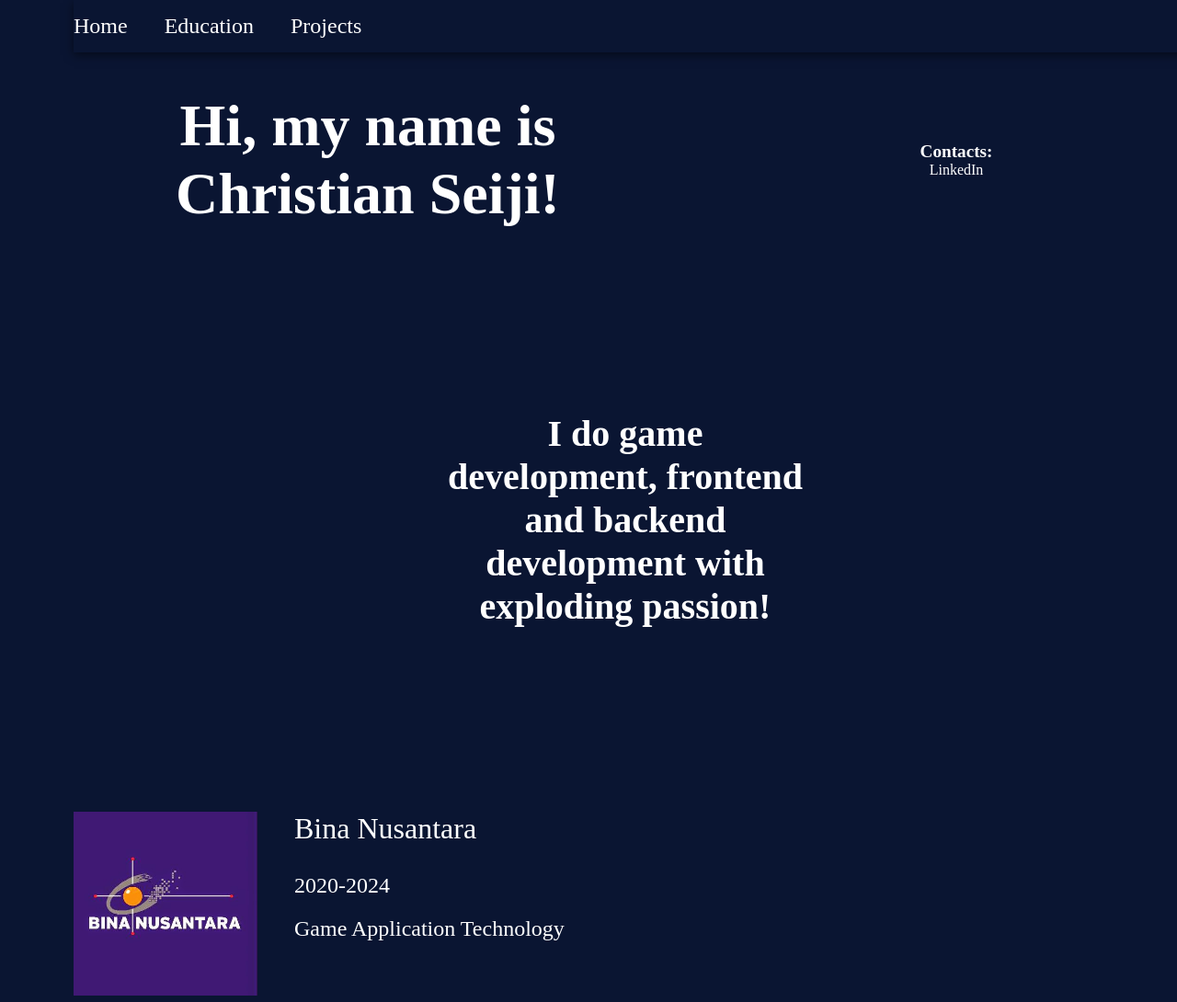
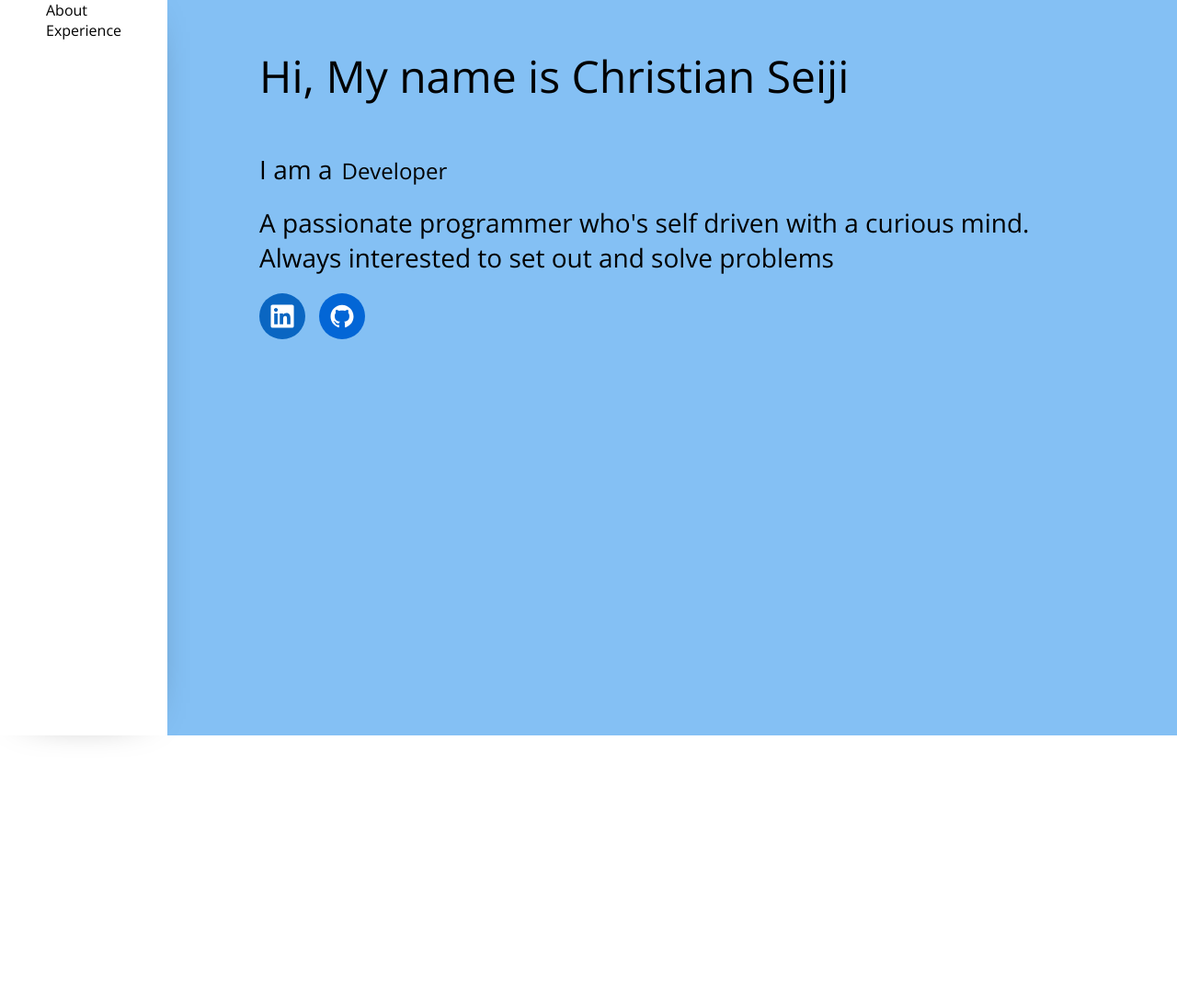
Before and after one commit to Flaze07/portfolio, a plain HTML site: page index.html in a window 1280 px wide. Shown: the top 1090 px of the page at 92% size. After the commit the page ends 800 px from the top, so only its background shows below. Drawn offline with nearby package versions, Linux system fonts and the light colour scheme.

Commit message:
feat: restarted portfolio and created home

```diff
--- a/education.css
+++ /dev/null
@@ -1,26 +0,0 @@
-.education {
-    margin-top: 150px;
-
-    }
-
-.education-card {
-    margin-top: 50px;
-    gap: 40px;
-}
-
-.education-logo img {
-    width: 200px;
-}
-
-.education-title {
-    font-size: 2em;
-}
-
-.education-content {
-    margin-top: 10px;
-    font-size: 1.5em;
-}
-
-.education-content div {
-    margin-top: 20px;
-}
--- a/home.css
+++ /dev/null
@@ -1,39 +0,0 @@
-.home-top {
-    width: 100vw;
-
-    padding-top: 100px;
-}
-
-.home-top > div{
-    width: 50%;
-    text-align: center;
-}
-
-.home-introduction {
-    font-size: 4em;
-    font-weight: bold;
-}
-
-.home-contact-group {
-    justify-content: center;
-}
-
-.home-contact {
-    font-size: 1.2em;
-    font-weight: bold;
-}
-
-.home-description {
-    max-width: 100vw;
-
-    font-size: 2.5em;
-    font-weight: bold;
-
-    text-align: center;
-
-    padding-top: 200px;
-    padding-left: 400px;
-    padding-right: 400px;
-
-    overflow-wrap: break-word
-}
--- a/index.css
+++ b/index.css
@@ -1,57 +1,23 @@
-:root {
-    --primary-color: #0A1532;
-    --secondary-color: #3f4b6a;
+body, html {
+    margin: 0;
+    padding: 0;
+    font-family: 'Open Sans', sans-serif;
 }
 
-html, body {
-    background-color: var(--primary-color);
-    color: white;
-
-    overflow-x: hidden;
-
-    padding: 0;
-    padding-bottom: 20px;
-    padding-left: 40px;
-    margin: 0;
+.portfolio {
+    flex-grow: 1;
 }
 
-navbar {
-    display: flex;
-    flex-direction: row;
-    gap: 40px;
-
-
-    background-color: var(--primary-color);
-    width: 100vw;
-
-    position: fixed;
-
-    padding-top: 15px;
-    padding-bottom: 15px;
-
-    box-shadow: 0 3px 10px rgba(0, 0, 0, 0.5);
+section {
+    min-height: 100vh;
+    box-sizing: border-box;
 }
 
-navbar a {
-    font-size: 1.5em;
-    font-weight: normal;
-
-    color: white;
-    text-decoration: none;
-
+.container {
+    gap: 0px;
 }
 
 a {
-    color: white;
     text-decoration: none;
+    color: black
 }
-
-.flex-row {
-    display: flex;
-    flex-direction: row;
-}
-
-.flex-col {
-    display: flex;
-    flex-direction: column;
-}
--- a/index.html
+++ b/index.html
@@ -5,110 +5,70 @@
     <meta http-equiv="X-UA-Compatible" content="IE=edge">
     <meta name="viewport" content="width=device-width, initial-scale=1.0">
     <title>Portfolio</title>
+    <link rel="stylesheet"
+          href="https://fonts.googleapis.com/css2?family=Open+Sans">
+    <link rel="stylesheet" href="util.css">
     <link rel="stylesheet" href="index.css">
-    <link rel="stylesheet" href="home.css">
-    <link rel="stylesheet" href="education.css">
-    <link rel="stylesheet" href="projects.css">
+    <link rel="stylesheet" href="navbar.css">
+    <link rel="stylesheet" href="introduction.css">
+    <link rel="stylesheet" href="introduction_animation.css">
+    <link rel="stylesheet" href="introduction_icon.css">
 </head>
 <body>
-    <navbar>
-        <a href="#home">Home</a>
-        <a href="#education">Education</a>
-        <a href="#projects">Projects</a>
-    </navbar>
-    <section id="home">
-        <div class="flex-col">
-            <div class="flex-row home-top">
-                <div class="home-introduction">
-                    Hi, my name is Christian Seiji!
+    <div class="horizontal-flex container">
+        <nav class="navbar actual">
+            <div class="vertical-flex">
+                <a href="#" class="section-btn">
+                    About
+                </a>
+                <a href="#" class="section-btn">
+                    Experience
+                </a>
             </div>
-                <div class="flex-col home-contact-group">
-                    <div class="home-contact">
-                        Contacts:
+        </nav>
+        <nav class="navbar positioning">
+            <div class="vertical-flex">
+                <a href="#introduction" class="section-btn">
+                    About
+                </a>
+                <a href="#" class="section-btn">
+                    Experience
+                </a>
             </div>
-                    <div>
-                        LinkedIn
+        </nav>
+        <div class="portfolio">
+            <section id="introduction" class="introduction">
+                <div class="introduction-title">
+                    Hi, My name is Christian Seiji
+                </div>
+                <div class="horizontal-flex introduction-definition">
+                    <div class="introduction-definition-begins">
+                        I am a
+                    </div>
+                    <div class="introduction-definition-defined">
+                        <div class="introduction-definition-words developer">
+                            Developer
+                        </div>
+                        <div class="introduction-definition-words fast-learner">
+                            Fast&nbsplearner
                         </div>
                     </div>
                 </div>
-            <div class="home-description">
-                I do game development, frontend and backend development with exploding passion!
+                <div class="introduction-description">
+                    A passionate programmer who's self driven with a curious mind. Always interested to set out and solve problems
                 </div>
-        </div>
-    </section>
-    <section id="education" class="flex-col education">
-        <div class="flex-row education-card">
-            <div class="education-logo">
-                <img src="binus_logo.jpg">
-            </div>
-            <div class="flex-col education-description">
-                <div class="education-title">
-                    Bina Nusantara
-                </div>
-                <div class="education-content">
-                    <div>
-                        2020-2024
-                    </div>
-                    <div>
-                        Game Application Technology
-                    </div>
-                </div>
-            </div>
-        </div>
-    </section>
-    <section id="projects" class="flex-row projects">
-        <div class="project-card">
-            <a href="https://gamejolt.com/games/multisnake/268447" class="project-content">
-                    <div class="project-img">
-                        <img src="project-images/snake.webp">
-                    </div>
-                    <div class="project-title">
-                        Multiplayer Snake
-                    </div>
-                    <div class="project-description">
-                        A game I made when I was in highschool in order to be played with friends
+                <div class="horizontal-flex introduction-contacts">
+                    <a href="https://www.linkedin.com/in/christian-seiji-725a9a1bb/">
+                        <div class=" introduction-icons introduction-linkedin">
                         </div>
                     </a>
-        </div>
-        <div class="project-card">
-            <a href="https://flaze07.itch.io/evade" class="project-content">
-                <div class="project-img">
-                    <img src="project-images/evade.png">
-                </div>
-                <div class="project-title">
-                    Evade
-                </div>
-                <div class="project-description">
-                    I made this game using D programming language and SFML library to test my capabilities
-                </div>
-            </a>
-        </div>
-        <div class="project-card">
-            <a href="https://bgdc.itch.io/hell-dodge" class="project-content">
-                <div class="project-img">
-                    <img src="project-images/helldodge.png">
-                </div>
-                <div class="project-title">
-                    Hell Dodge
-                </div>
-                <div class="project-description">
-                    This game was made in 3 months with a fullset of team
-                </div>
-            </a>
-        </div>
-        <div class="project-card">
-            <a href="https://itch.io/jam/bgdjam-2022/rate/1758706" class="project-content">
-                <div class="project-img">
-                    <img src="project-images/bulanini.png">
-                </div>
-                <div class="project-title">
-                    Bulan Ini
-                </div>
-                <div class="project-description">
-                    This game was made with a team for a gamejam which is called bgdjam-2022
+                    <a href="https://github.com/Flaze07">
+                        <div class=" introduction-icons introduction-github">
                         </div>
                     </a>
                 </div>
             </section>
+        </div>
+    </div>
 </body>
 </html>
--- /dev/null
+++ b/introduction.css
@@ -0,0 +1,50 @@
+.introduction {
+    background-color: #84c0f4;
+    padding-left: 100px;
+    padding-top: 50px;
+    padding-right: 100px;
+}
+
+.introduction-title {
+    font-size: 3em;
+    margin-bottom: 50px;
+}
+
+.introduction-definition-begins {
+    font-size: 1.75em;
+}
+
+.introduction-definition-defined {
+    position: relative;
+}
+
+.introduction-definition-begins {
+    margin-right: 10px;
+}
+
+.introduction-definition-words {
+    top: 0px;
+    left: 0px;
+    position: absolute;
+    transform: translateY(25px);
+
+    font-size: 1.5em;
+}
+
+.introduction-description {
+    margin-top: 20px;
+    font-size: 1.75em;
+}
+
+.introduction-contacts {
+    gap: 15px;
+    margin-top: 20px;
+}
+
+.introduction-icons {
+    display: inline-block;
+    width: 50px;
+    height: 50px;
+
+    background-size: cover;
+}
--- /dev/null
+++ b/introduction_animation.css
@@ -0,0 +1,48 @@
+@keyframes developer {
+    0% {
+        transform: translateY(25px);
+        opacity: 0;
+    }
+
+    15%, 35% {
+        transform: translateY(4px);
+        opacity: 1;
+    }
+
+    50%, 100% {
+        transform: translateY(25px);
+        opacity: 0;
+    }
+}
+
+.developer {
+    transform: translateY(25px);
+    animation-name: developer;
+    animation-duration: 4s;
+    animation-iteration-count: infinite;
+}
+
+@keyframes fast-learner {
+    0%, 50% {
+        transform: translateY(25px);
+        opacity: 0;
+    }
+
+    65%, 85% {
+        transform: translateY(4px);
+        opacity: 1;
+    }
+
+    100% {
+        transform: translateY(25px);
+        opacity: 0;
+    }
+}
+
+
+.fast-learner {
+    transform: translateY(25px);
+    animation-name: fast-learner;
+    animation-duration: 4s;
+    animation-iteration-count: infinite;
+}
--- /dev/null
+++ b/introduction_icon.css
@@ -0,0 +1,15 @@
+.introduction-linkedin {
+    background-image: url("./icons/linkedin.svg");
+}
+
+.introduction-linkedin:hover {
+    background-image: url("./icons/linkedin-hover.svg");
+}
+
+.introduction-github {
+    background-image: url("./icons/github.svg");
+}
+
+.introduction-github:hover {
+    background-image: url("./icons/github-hover.svg");
+}
--- /dev/null
+++ b/navbar.css
@@ -0,0 +1,15 @@
+.navbar {
+    padding-left: 50px;
+    padding-right: 50px;
+}
+
+.actual {
+    position: fixed;
+    box-shadow: 0px 0px 50px -35px black;
+    height: 100vh;
+}
+
+.positioning {
+    position: static;
+    visibility: hidden;
+}
--- a/projects.css
+++ /dev/null
@@ -1,45 +0,0 @@
-.projects {
-    margin-top: 50px;
-
-    width: 100vw;
-
-    flex-wrap: wrap;
-}
-
-.project-card {
-    width: calc(100%/6);
-    display: flex;
-
-    justify-content: center;
-
-    padding-left: 50px;
-    padding-right: 50px;
-
-    /* background-color: var(--secondary-color); */
-}
-
-.project-content {
-    max-width: 200px;
-    padding: 30px 30px;
-
-    border-radius: 10px;
-
-    text-align: center;
-
-    background-color: var(--secondary-color);
-    box-shadow: 4px 4px 3px 1px rgb(0, 0, 0, 0.5);
-}
-
-.project-img img {
-    width: 200px;
-    height: 150px;
-}
-
-.project-title {
-    font-size: 1.5em;
-}
-
-.project-description {
-    margin-top: 20px;
-    font-size: 1.2em;
-}
--- /dev/null
+++ b/util.css
@@ -0,0 +1,9 @@
+.vertical-flex {
+    display: flex;
+    flex-direction: column;
+}
+
+.horizontal-flex {
+    display: flex;
+    flex-direction: row;
+}
```
Also changed, not shown: icons/github-hover.svg (added), icons/github.svg (added), icons/linkedin-hover.svg (added), icons/linkedin.svg (added), linkedin-with-circle.svg (added). Lines whose indentation alone changed are shown as unchanged.
